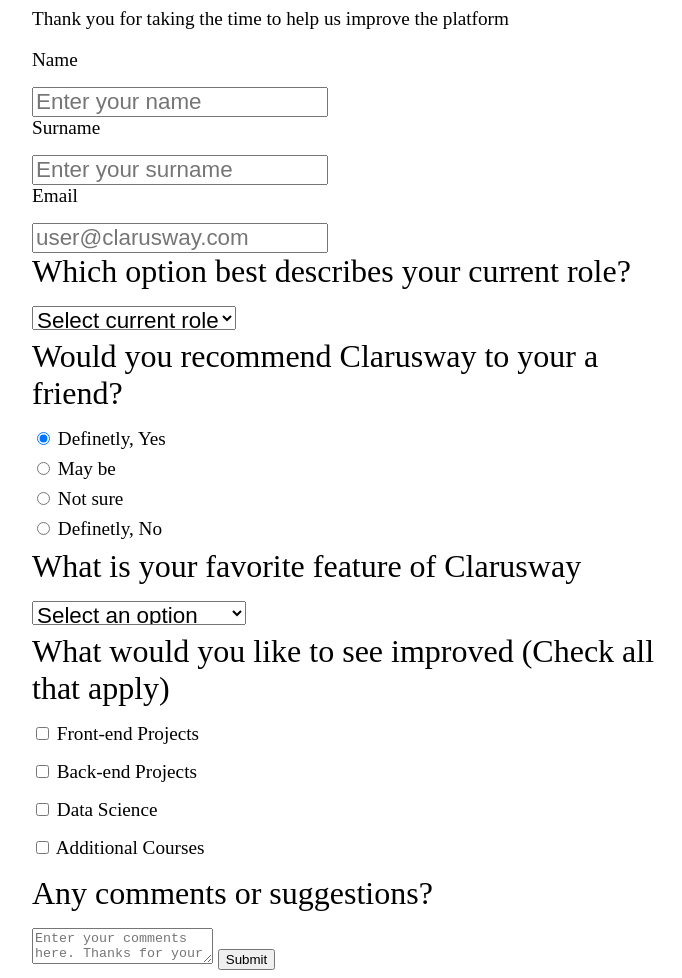
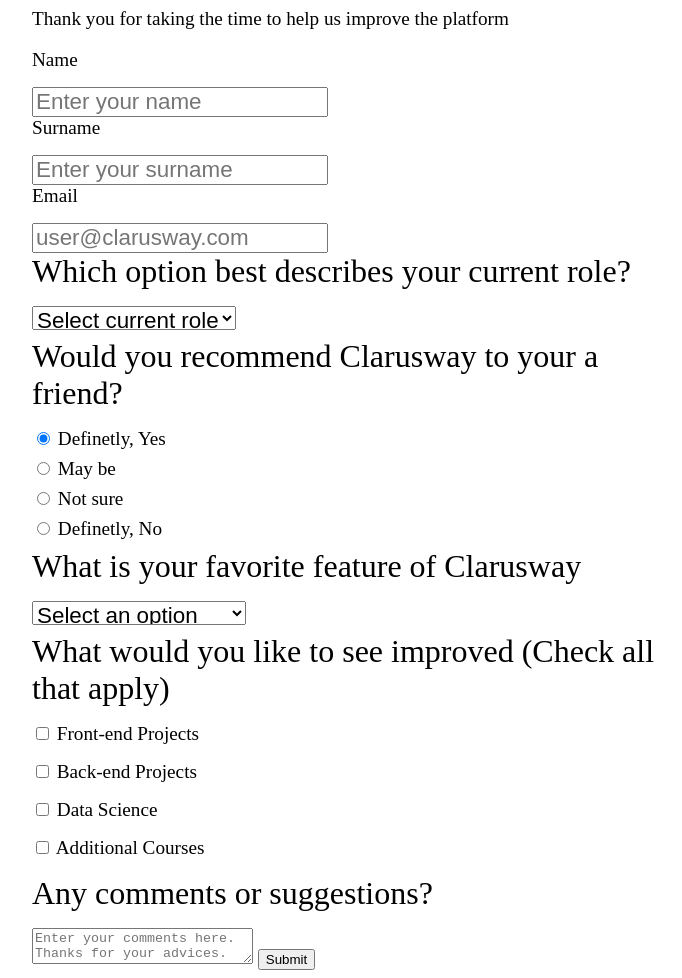
Before and after one commit to Can-Yaman/can-yaman.github.io, a plain HTML site: page index.html in a window 1280 px wide. Shown: the part 108-1086 px from the top of the page, without its empty margins (288-970 px from the left). Drawn offline with Linux system fonts and the light colour scheme.

Commit message:
A small change on the file maden

```diff
--- a/index.html
+++ b/index.html
@@ -46,7 +46,7 @@
             <label class="labels"><input type="checkbox" name="improve" id="DS"> Data Science</label>
             <label class="labels"><input type="checkbox" name="improve" id="additional"> Additional Courses</label>
             <label for="textarea" class="upper">Any comments or suggestions?</label>
-            <textarea name="suggests" id="suggests" cols="20" rows="2" placeholder="Enter your comments here. Thanks for your advices."></textarea>
+            <textarea name="suggests" id="suggests" cols="25" rows="2" placeholder="Enter your comments here. Thanks for your advices."></textarea>
             <input type="submit" id="submit" value="Submit">
 
 
```
